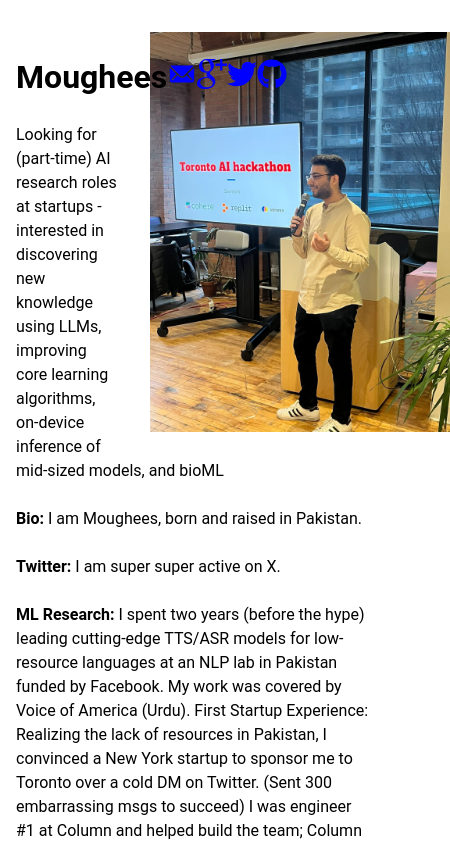
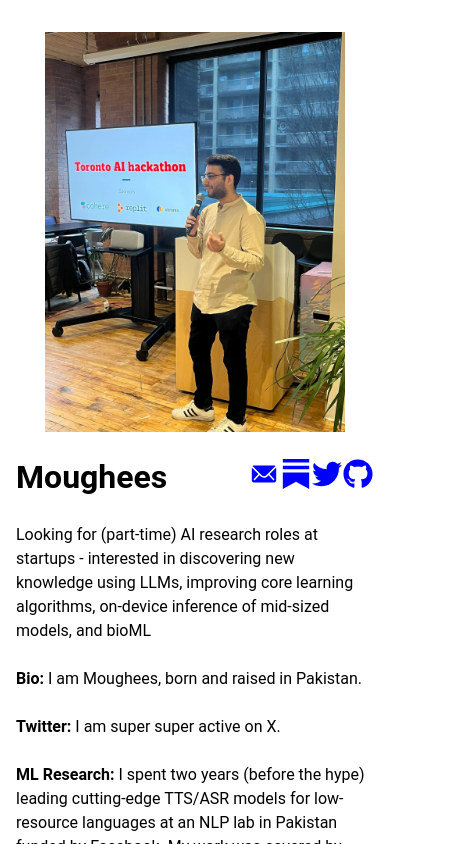
Before and after one commit to fullstack-developer23/Moughees-Portfolio, a React (Create React App) app: page / in a window 390 px wide. Shown: the top 844 px of the page, 450 px wide, since content can reach past the window. Built offline with nearby package versions, Linux system fonts and the light colour scheme.

Commit message:
made the project responsive

```diff
--- a/src/App.css
+++ b/src/App.css
@@ -35,3 +35,23 @@
   font-weight: 700;
   /* font-family: Arial, Helvetica, sans-serif; */
 }
+
+@media only screen and (max-width: 600px) {
+  .profile-image {
+    display: flex;
+    align-items: center;
+    justify-content: center;
+    float: none;
+    width: 100%;
+    padding-left: 0;
+  }
+}
+
+@media only screen and (min-width: 768px) {
+  .profile-image {
+    width: 19em;
+    display: flex;
+    align-items: center;
+    justify-content: center;
+  }
+}
--- a/src/FirstSection.js
+++ b/src/FirstSection.js
@@ -4,6 +4,7 @@ import { IoIosMail } from "react-icons/io";
 import { TfiGoogle } from "react-icons/tfi";
 import { FaTwitter } from "react-icons/fa";
 import { FaGithub } from "react-icons/fa";
+import { SiSubstack } from "react-icons/si";
 import moughees from './moughees.jpeg';
 
 const First = () => {
@@ -25,7 +26,7 @@ const First = () => {
         <IconContext.Provider
       value={{ color: 'blue', size: '30px' }}>
       <a href='https://www.gmail.com' target='_blank' rel='noreferrer'><IoIosMail /></a>
-      <a href='https://www.google.com' target='_blank' rel='noreferrer'><TfiGoogle /></a>
+      <a href='https://www.google.com' target='_blank' rel='noreferrer'><SiSubstack /></a>
       <a href='https://www.twitter.com' target='_blank' rel='noreferrer'><FaTwitter /></a>
       <a href='https://www.github.com' target='_blank' rel='noreferrer'><FaGithub /></a>
     </IconContext.Provider>
```
